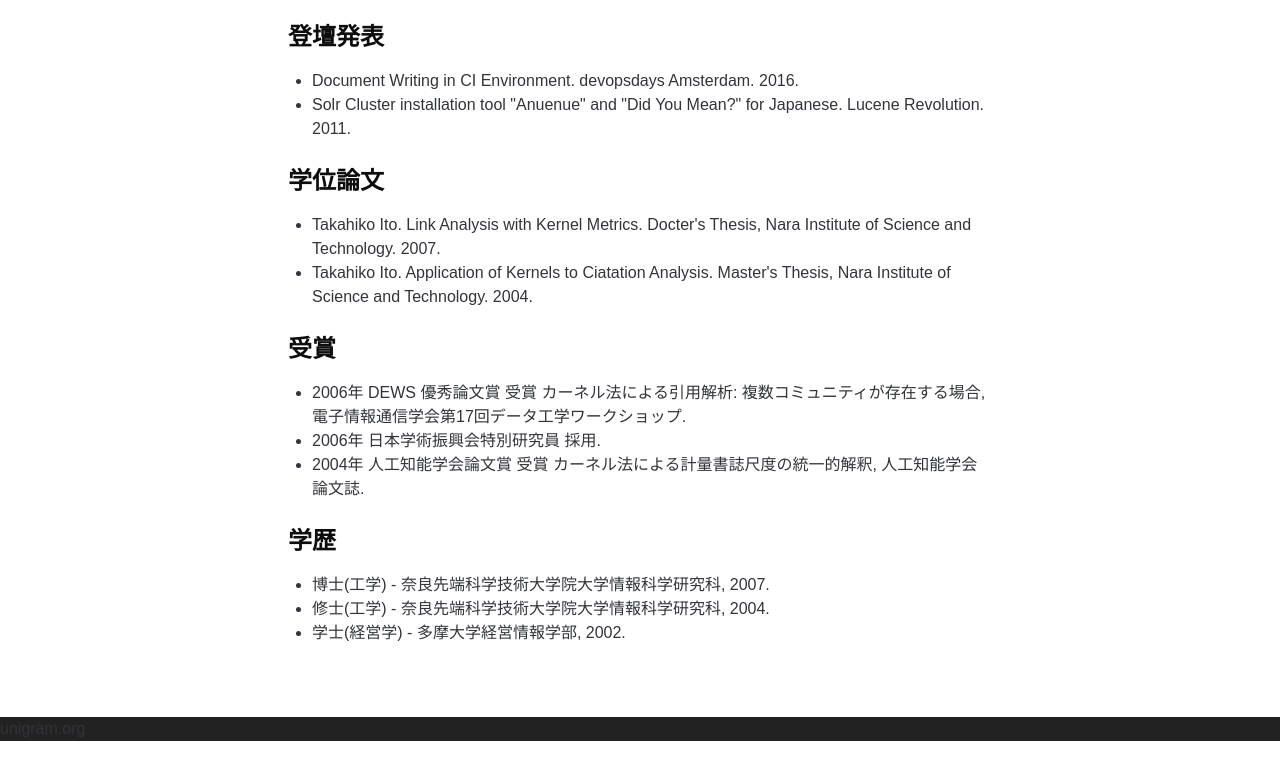
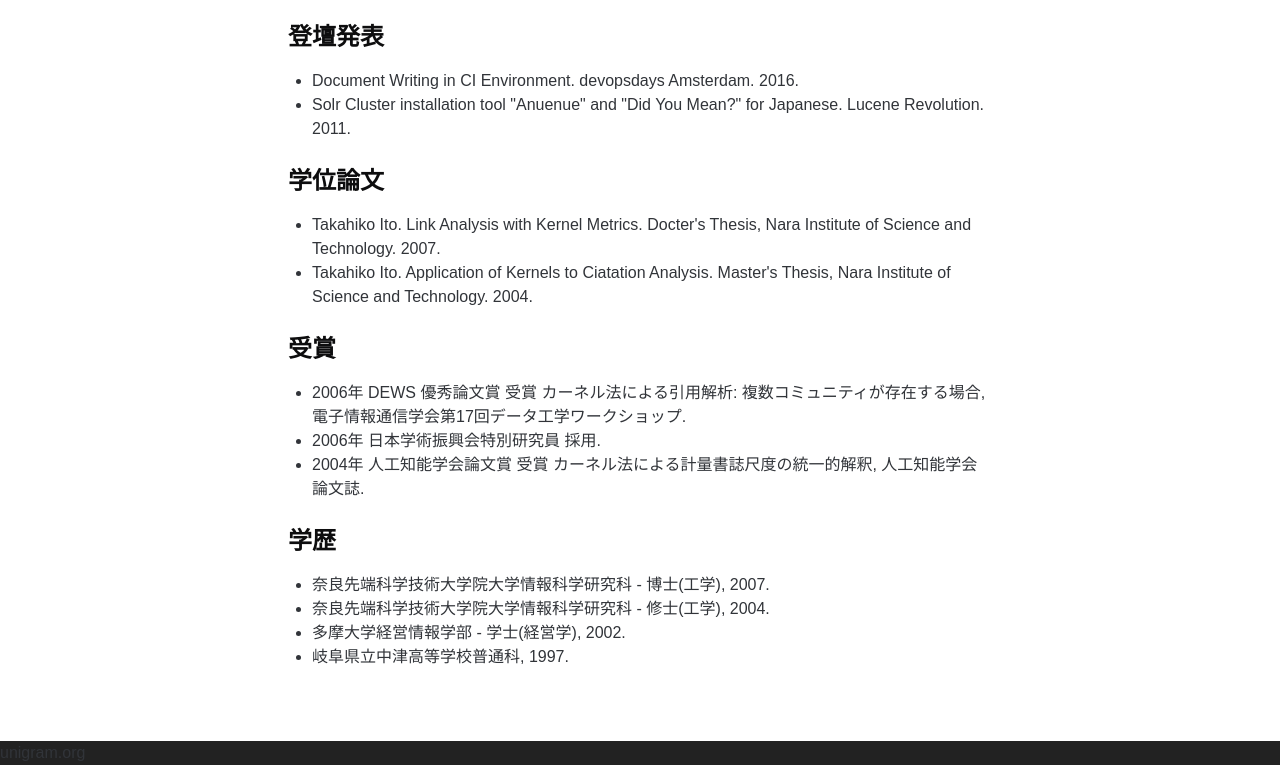
Before and after one commit to takahi-i/takahi-i.github.io, a plain HTML site: page index_ja.html in a window 1280 px wide. Shown: the part 3220-3985 px from the top of the page. Before the commit the page ends 3961 px from the top, so only its background shows below. Drawn offline with nearby package versions, Linux system fonts and the light colour scheme; files whose address does not match are found by name.

Commit message:
Update index_ja.html

```diff
--- a/index_ja.html
+++ b/index_ja.html
@@ -246,9 +246,10 @@
 
         <h3>学歴</h3>
         <ul>
-            <li>博士(工学) - 奈良先端科学技術大学院大学情報科学研究科, 2007.
-            <li>修士(工学) - 奈良先端科学技術大学院大学情報科学研究科, 2004.
-            <li>学士(経営学) - 多摩大学経営情報学部, 2002.
+            <li>奈良先端科学技術大学院大学情報科学研究科 - 博士(工学), 2007.
+            <li>奈良先端科学技術大学院大学情報科学研究科 - 修士(工学), 2004.
+            <li>多摩大学経営情報学部 - 学士(経営学), 2002.
+	    <li>岐阜県立中津高等学校普通科, 1997.</li>
         </ul>
     </div>
 </div>
```
